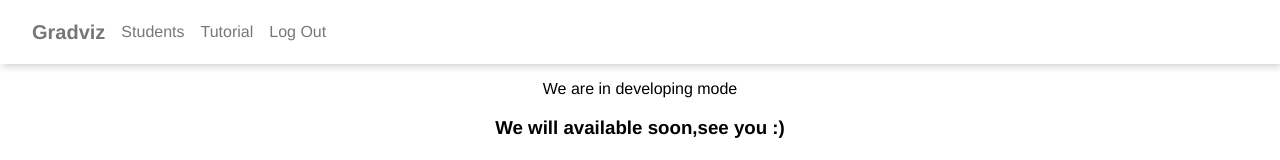
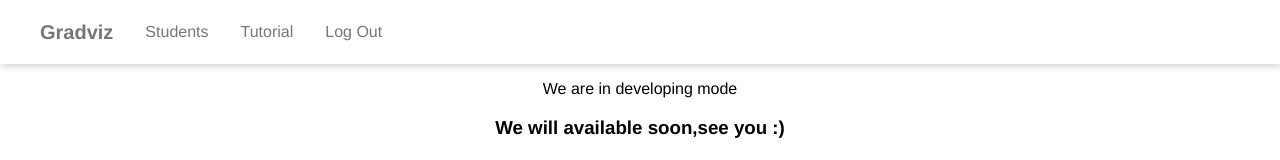
Before and after one commit to fahmifan/grad-viz-react, a React (Create React App) app: page / in a window 1280 px wide. Shown: the top 160 px of the page. Built offline with nearby package versions, Linux system fonts and the light colour scheme.

Commit message:
change `f6` to `f5`

```diff
--- a/src/components/Header/NavItem/NavItem.js
+++ b/src/components/Header/NavItem/NavItem.js
@@ -2,7 +2,7 @@ import React from 'react';
 import { Link } from 'react-router-dom';
 
 const navItem = (props) => (
-    <Link to={props.link} className={`link dim gray f6 ${props.header ? props.header : 'f5-ns'} dib mr3 helvetica`}>
+    <Link to={props.link} className={`link dim gray f5 ${props.header ? props.header : 'f5-ns'} pa2 dib mr3 helvetica`}>
       {props.children}
     </Link>
 );
```
